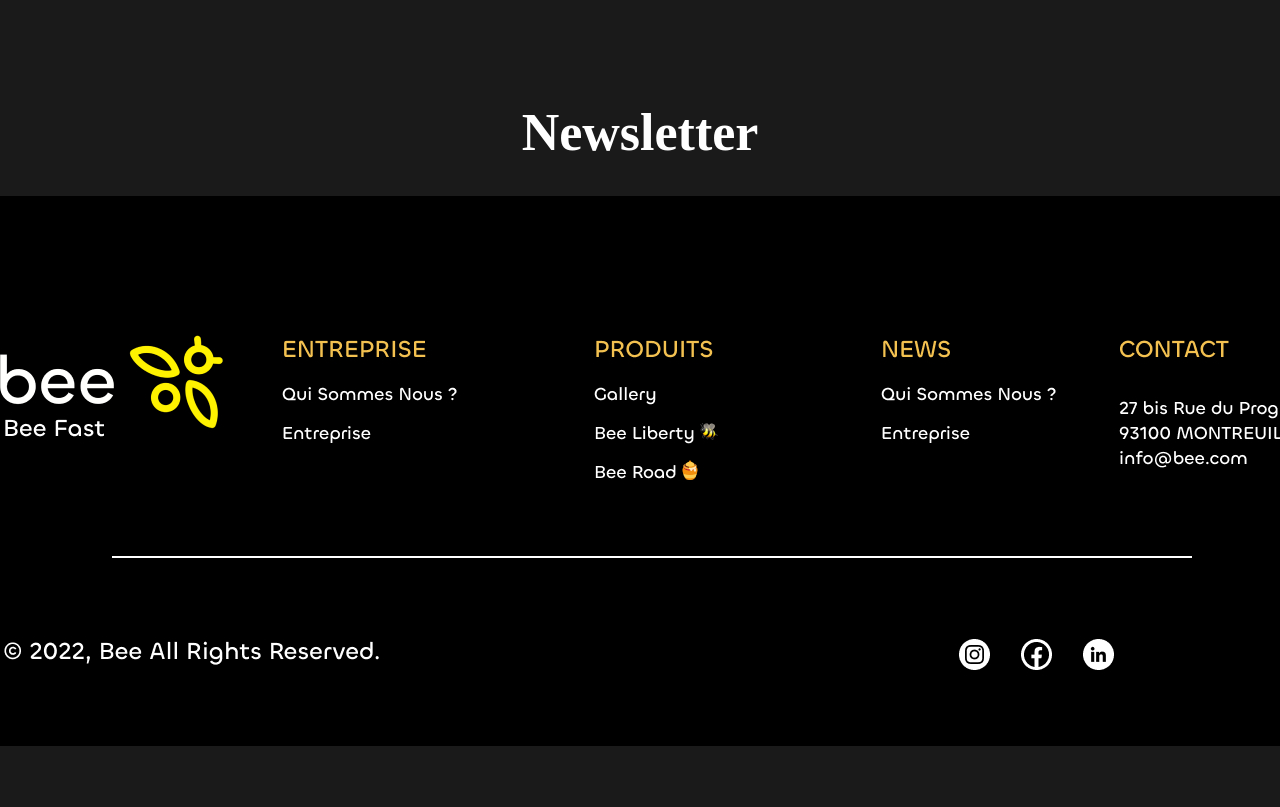
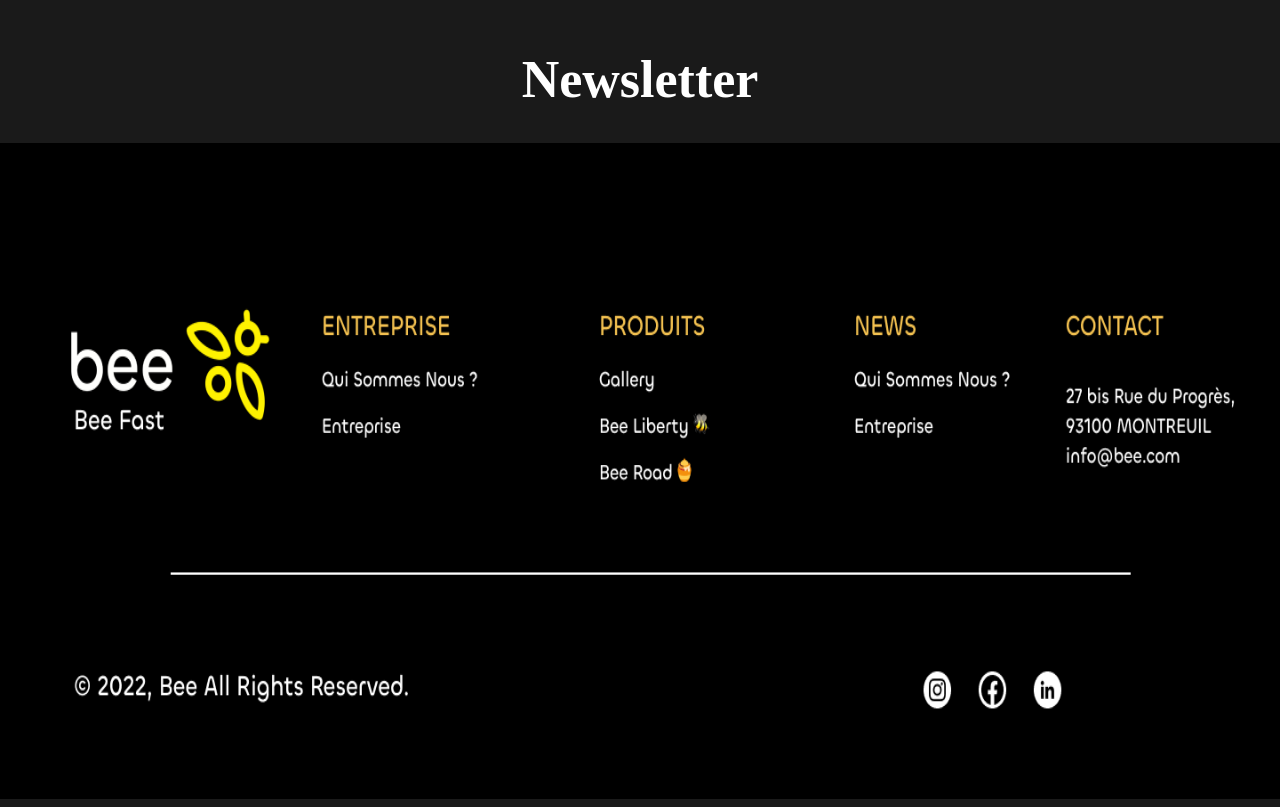
Before and after one commit to rob1-alt/bee-fast, a React (Create React App) app: page / in a window 1280 px wide. Shown: the part 4467-5274 px from the top of the page. Built offline with nearby package versions, Linux system fonts and the light colour scheme; a web font is replaced by a local one.

Commit message:
footer fix

```diff
--- a/package.json
+++ b/package.json
@@ -10,6 +10,8 @@
     "react-dom": "^17.0.2",
     "react-helmet": "^6.1.0",
     "react-player": "^2.9.0",
+    "react-router": "^6.2.1",
+    "react-router-dom": "^6.2.1",
     "react-scripts": "5.0.0",
     "web-vitals": "^2.1.3"
   },
--- a/src/App.css
+++ b/src/App.css
@@ -181,6 +181,7 @@ li{
   color: #FFF200;
 }
 
-.test{
-  width: 17800px;
+.footerImg{
+ width: 100vw;
+ height: 82vh;
 }
--- a/src/App.js
+++ b/src/App.js
@@ -11,6 +11,12 @@ import ReactPlayer from 'react-player'
 import footer from './img/footer.jpg'
 import './App.css';
 import { Helmet } from 'react-helmet'
+import {
+  BrowserRouter as Router,
+  Switch,
+  Route,
+  Link
+} from "react-router-dom";
 
 
 function App() {
@@ -64,7 +70,7 @@ function App() {
       <header className='App5-header'>
         <h1>Newsletter</h1>
 
-        <img classname='footer' src={footer}/>
+        <img className='footerImg' src={footer}/>
       </header>
 
 
```
Also changed, not shown: src/components/product.js (added, +14 -0 lines), 2 other files (tests, documents, lock files or other folders).
